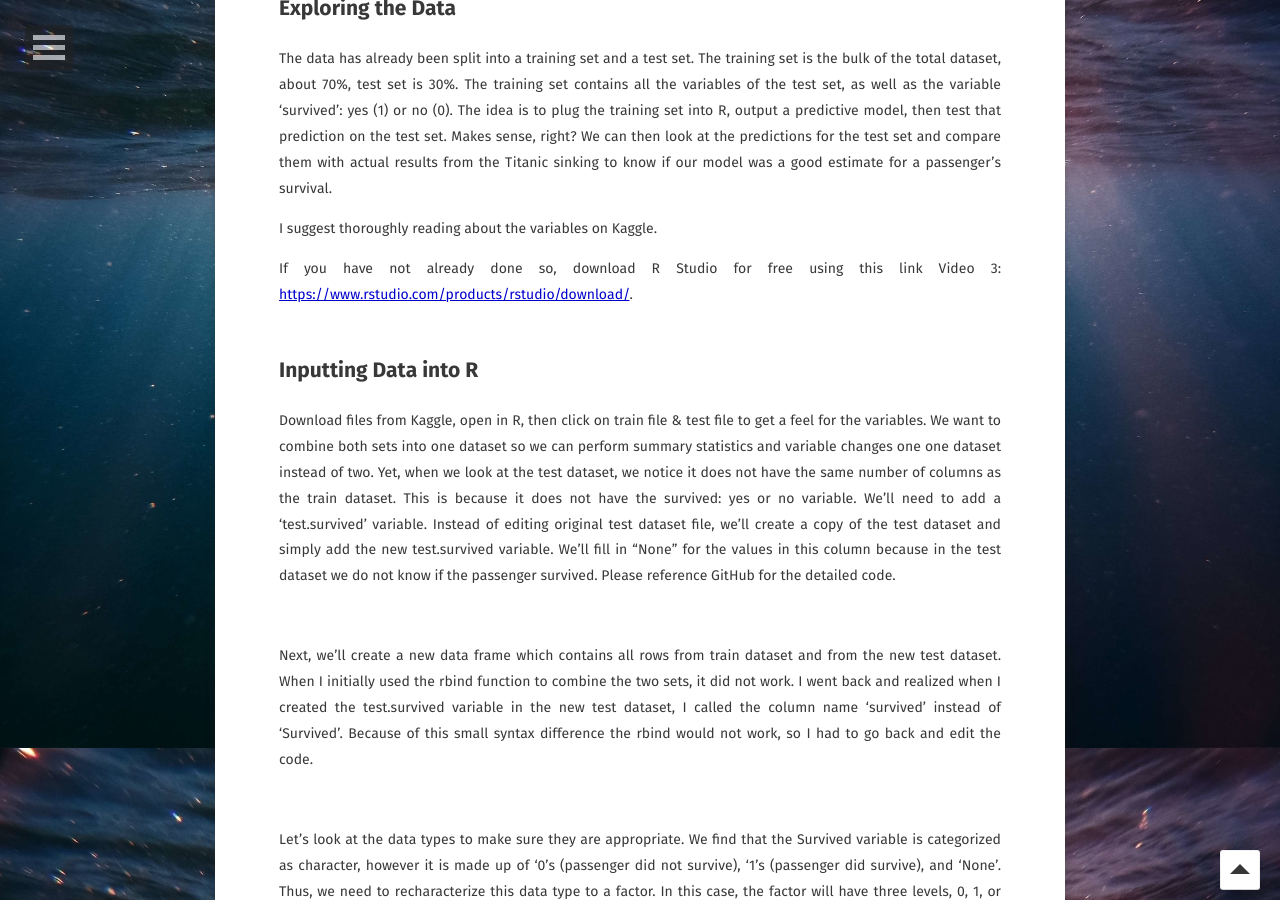
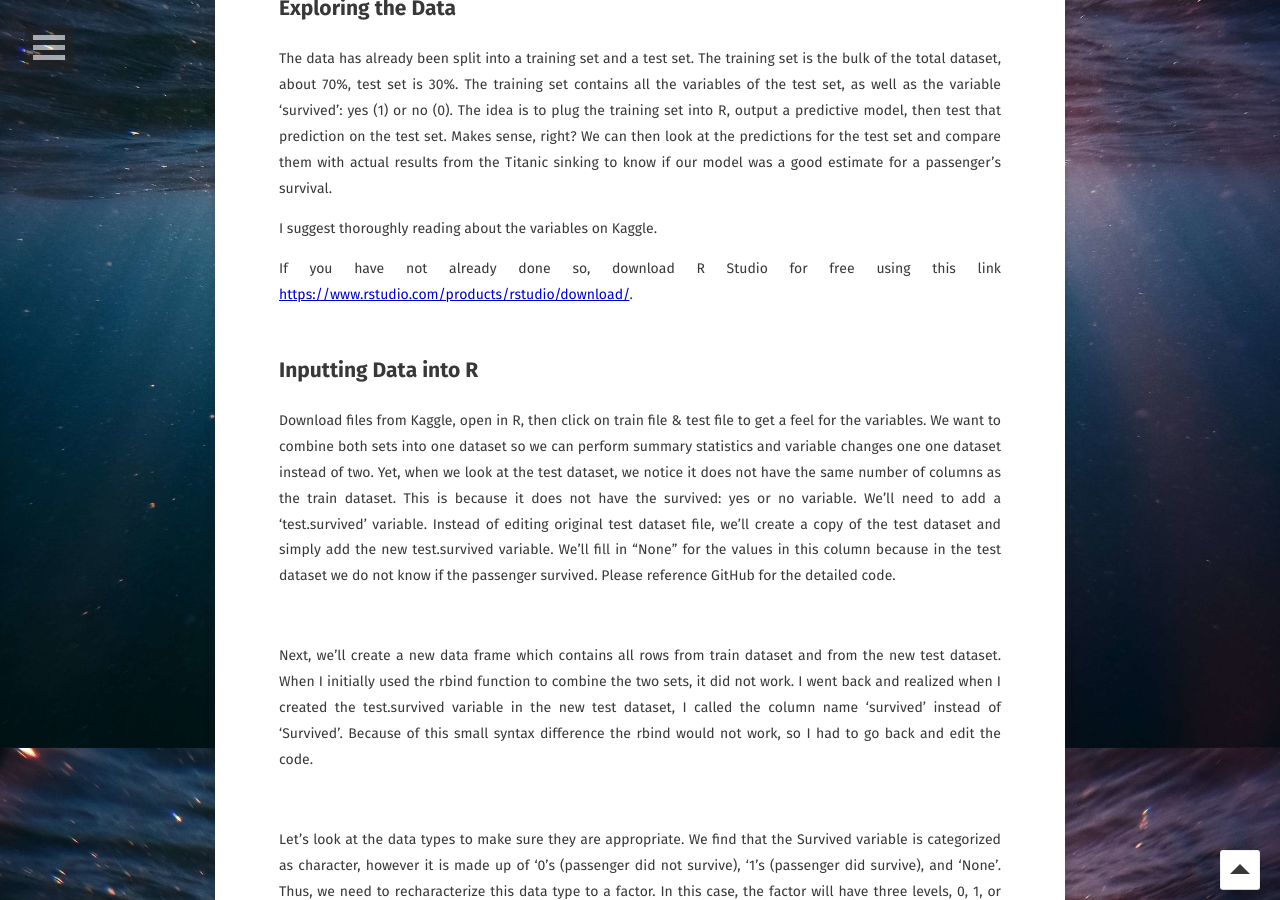
Before and after one commit to sarahschirduan/sarahschirduan.github.io, a Jekyll site: the page built from _posts/2019-06-15-titanic-part1.md, in a window 1280 px wide and 900 px high, scrolled down 1172 px. Built offline with Jekyll 4.4.1, drawn with Linux system fonts in a browser that asks for light colours; some web fonts are replaced.

Commit message:
Update 2019-06-15-titanic-part1.md

```diff
--- a/_posts/2019-06-15-titanic-part1.md
+++ b/_posts/2019-06-15-titanic-part1.md
@@ -37,7 +37,7 @@ The data has already been split into a training set and a test set. The training
 
 I suggest thoroughly reading about the variables on Kaggle.
 
-If you have not already done so, download R Studio for free using this link Video 3: <a href="https://www.rstudio.com/products/rstudio/download" target="_ blank"> https://www.rstudio.com/products/rstudio/download/</a>.
+If you have not already done so, download R Studio for free using this link <a href="https://www.rstudio.com/products/rstudio/download" target="_ blank"> https://www.rstudio.com/products/rstudio/download/</a>.
 <br>
 <br>
 
@@ -119,8 +119,6 @@ Let’s look at the ticket variable:
 * After making that change we can preview the data by using the ‘head’ function to ensure it is formatted as we expected.
 * I also want to confirm there are no NA’s for this variable. We can use the sum(is.na(variable)) code. This reveals no NA's.
 
-<br>
-
 <figure>
 <a href="/assets/img/1titanic8.png"><img src="/assets/img/1titanic8.png"></a>
 </figure>
```
